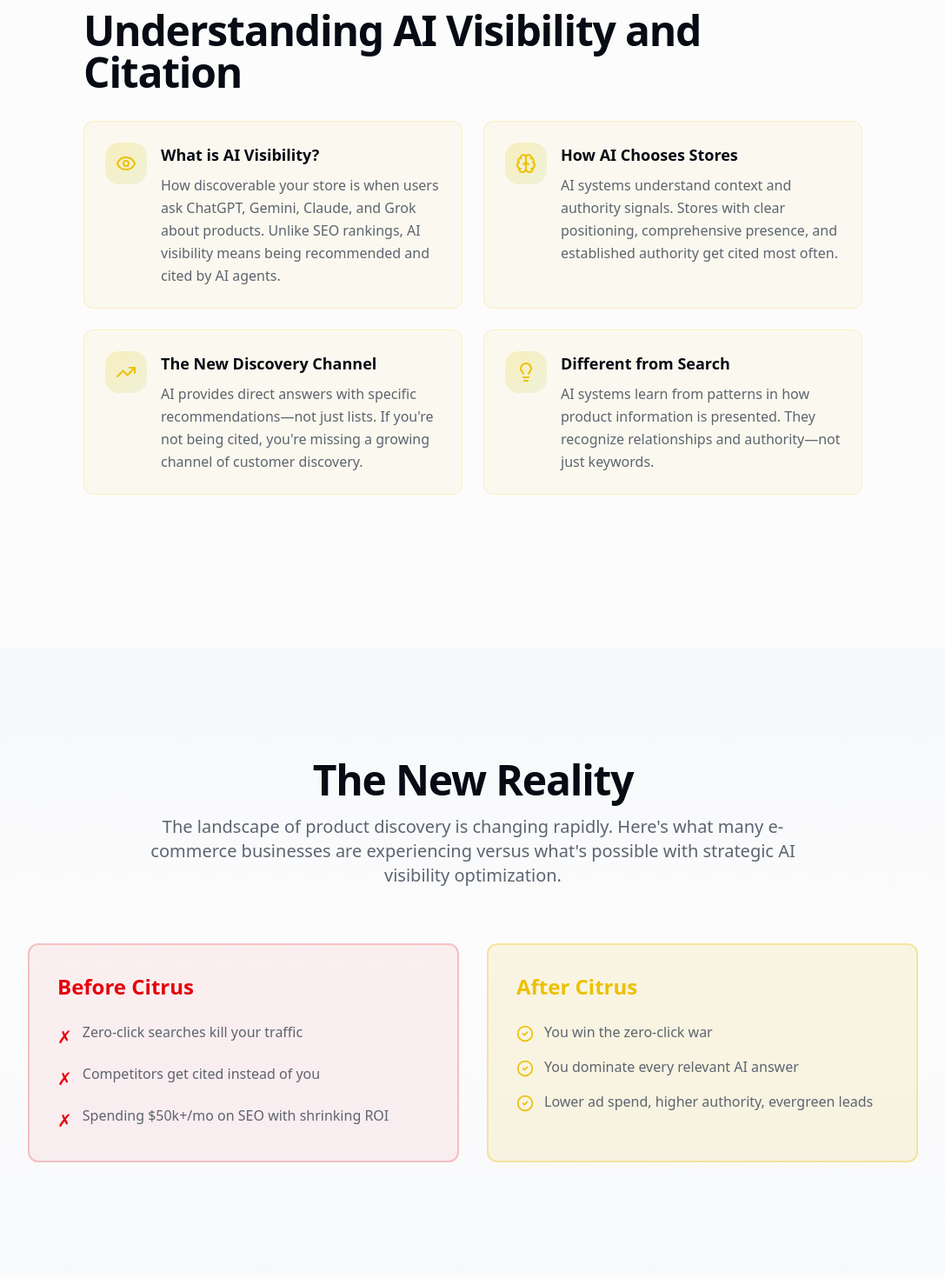
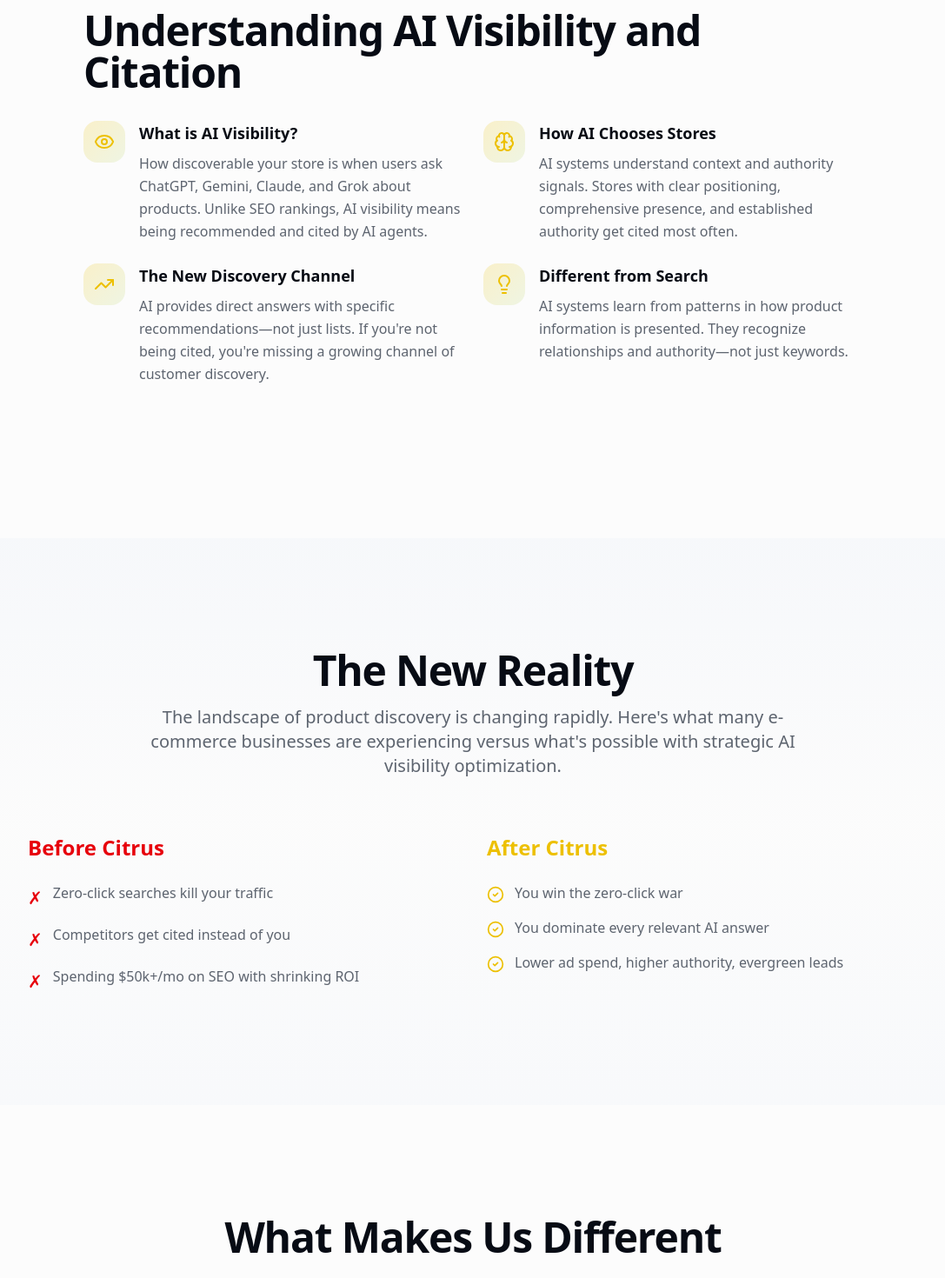
Before and after one commit to Kadri-Git/ai-agency, a Next.js app: page / in a window 1280 px wide. Shown: the part 1540-3010 px from the top of the page at 87% size, without its empty margins (96-1183 px from the left). Built offline with nearby package versions, Linux system fonts and the light colour scheme.

Commit message:
feat: remove background cards from text sections for cleaner design

```diff
--- a/src/app/page.tsx
+++ b/src/app/page.tsx
@@ -148,7 +148,7 @@
               </h2>
               <div className="grid grid-cols-1 md:grid-cols-2 gap-4 sm:gap-6">
                 <motion.div
-                  className="flex flex-col sm:flex-row gap-3 sm:gap-4 p-4 sm:p-6 rounded-lg border border-primary/20 bg-primary/5"
+                  className="flex flex-col sm:flex-row gap-3 sm:gap-4"
                   initial={{ opacity: 0, y: 20 }}
                   whileInView={{ opacity: 1, y: 0 }}
                   viewport={{ once: true }}
@@ -166,7 +166,7 @@
                 </motion.div>
 
                 <motion.div
-                  className="flex flex-col sm:flex-row gap-3 sm:gap-4 p-4 sm:p-6 rounded-lg border border-primary/20 bg-primary/5"
+                  className="flex flex-col sm:flex-row gap-3 sm:gap-4"
                   initial={{ opacity: 0, y: 20 }}
                   whileInView={{ opacity: 1, y: 0 }}
                   viewport={{ once: true }}
@@ -184,7 +184,7 @@
                 </motion.div>
 
                 <motion.div
-                  className="flex flex-col sm:flex-row gap-3 sm:gap-4 p-4 sm:p-6 rounded-lg border border-primary/20 bg-primary/5"
+                  className="flex flex-col sm:flex-row gap-3 sm:gap-4"
                   initial={{ opacity: 0, y: 20 }}
                   whileInView={{ opacity: 1, y: 0 }}
                   viewport={{ once: true }}
@@ -202,7 +202,7 @@
                 </motion.div>
 
                 <motion.div
-                  className="flex flex-col sm:flex-row gap-3 sm:gap-4 p-4 sm:p-6 rounded-lg border border-primary/20 bg-primary/5"
+                  className="flex flex-col sm:flex-row gap-3 sm:gap-4"
                   initial={{ opacity: 0, y: 20 }}
                   whileInView={{ opacity: 1, y: 0 }}
                   viewport={{ once: true }}
@@ -251,7 +251,6 @@
                 whileInView={{ opacity: 1, x: 0 }}
                 viewport={{ once: true }}
                 transition={{ duration: 0.6 }}
-                className="p-4 sm:p-6 md:p-8 rounded-lg border-2 border-destructive/20 bg-destructive/5"
               >
                 <h3 className="text-lg sm:text-xl md:text-2xl font-bold mb-4 sm:mb-6 text-destructive">Before Citrus</h3>
                 <ul className="space-y-3 sm:space-y-4">
@@ -276,7 +275,6 @@
                 whileInView={{ opacity: 1, x: 0 }}
                 viewport={{ once: true }}
                 transition={{ duration: 0.6 }}
-                className="p-4 sm:p-6 md:p-8 rounded-lg border-2 border-primary/30 bg-primary/10"
               >
                 <h3 className="text-lg sm:text-xl md:text-2xl font-bold mb-4 sm:mb-6 text-primary">After Citrus</h3>
                 <ul className="space-y-3 sm:space-y-4">
```
